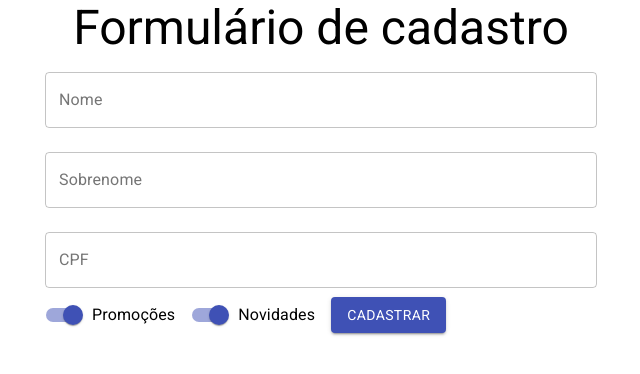
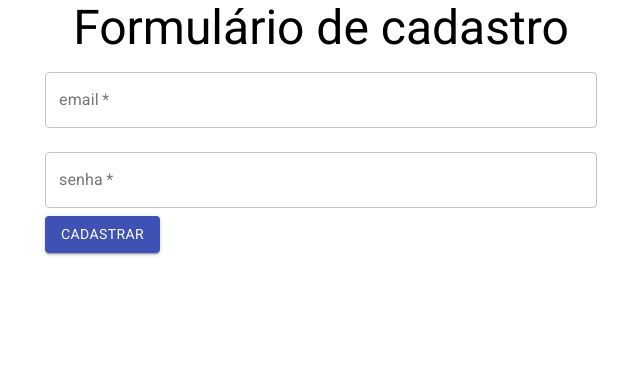
Before and after one commit to mariarubinger/form-cadastro-cliente, a React (Create React App) app: page / in a window 1280 px wide. Shown: the top 374 px of the page, without its empty margins (319-959 px from the left). Built offline with nearby package versions, Linux system fonts and the light colour scheme.

Commit message:
Trabalhar com estados (useState)

```diff
--- a/src/components/FormularioCadastro/DadosEntrega.jsx
+++ b/src/components/FormularioCadastro/DadosEntrega.jsx
@@ -1,11 +1,23 @@
-import React from 'react';
+import React, { useState } from 'react';
 import { TextField, Button } from '@material-ui/core';
 
-function DadosEntrega() {
+function DadosEntrega({aoEnviar}) {
+  const [cep, setCep] = useState("");
+  const [endereco, setEndereco] = useState("");
+  const [numero, setNumero] = useState("");
+  const [estado, setEstado] = useState("");
+  const [cidade, setCidade] = useState("");
 
   return (
-    <form>
+    <form onSubmit={(event) => {
+      event.preventDefault();
+      aoEnviar({cep, endereco, numero, estado, cidade});
+    }}>
       <TextField
+        value={cep}
+        onChange={(event) => {
+          setCep(event.target.value);
+        }}
         id="cep"
         label="CEP"
         type="number"
@@ -14,6 +26,10 @@
       />
 
       <TextField
+        value={endereco}
+        onChange={(event) => {
+          setEndereco(event.target.value);
+        }}
         id="endereco"
         label="Endereço"
         type="text"
@@ -23,6 +39,10 @@
       />
 
       <TextField
+        value={numero}
+        onChange={(event) => {
+          setNumero(event.target.value);
+        }}
         id="numero"
         label="Número"
         type="number"
@@ -31,6 +51,10 @@
       />
 
       <TextField
+        value={estado}
+        onChange={(event) => {
+          setEstado(event.target.value);
+        }}
         id="estado "
         label="Estado"
         type="text"
@@ -39,6 +63,10 @@
       />
 
       <TextField
+        value={cidade}
+        onChange={(event) => {
+          setCidade(event.target.value);
+        }}
         id="cidade"
         label="Cidade"
         type="text"
--- a/src/components/FormularioCadastro/DadosUsuario.jsx
+++ b/src/components/FormularioCadastro/DadosUsuario.jsx
@@ -1,23 +1,34 @@
-import React from 'react';
+import React, { useState } from 'react';
 import { TextField, Button } from '@material-ui/core';
 
-function DadosUsuario() {
+function DadosUsuario({ aoEnviar }) {
+  const [email, setEmail] = useState("");
+  const [senha, setSenha] = useState("");
 
   return (
-    <form>
+    <form onSubmit={(event) => {
+      event.preventDefault();
+      aoEnviar({email, senha});
+    }}>
       <TextField
+        value={email}
+        onChange={(event) => { setEmail(event.target.value) }}
         id="email"
         label="email"
         type="email"
+        required
         variant="outlined"
         margin="normal"
         fullWidth
       />
 
       <TextField
-      id="senha"
+        value={senha}
+        onChange={(event) => { setSenha(event.target.value) }}
+        id="senha"
         label="senha"
         type="password"
+        required
         variant="outlined"
         margin="normal"
         fullWidth
--- a/src/components/FormularioCadastro/FormularioCadastro.jsx
+++ b/src/components/FormularioCadastro/FormularioCadastro.jsx
@@ -2,32 +2,23 @@
 import DadosPessoais from "./DadosPessoais";
 import DadosUsuario from "./DadosUsuario";
 import DadosEntrega from "./DadosEntrega";
-import { Typography } from '@material-ui/core';
 
 //esse formulario vai controlar quantos cadastros a gente vai ter
 function FormularioCadastro({ aoEnviar, validarCPF }) {
-  const [etapaAtual, setEtapaAtual] = useState(1);
+  const [etapaAtual, setEtapaAtual] = useState(0);
 
-  function formularioAtual(etapa) {
-    switch (etapa) {
-      case 0:
-        return <DadosUsuario />;
-      case 1:
-        return <DadosPessoais aoEnviar={aoEnviar} validarCPF={validarCPF} />;
-      case 2:
-        return <DadosEntrega />;
-      default:
-        return <Typography>Erro ao selecionar formulário!</Typography>
-    }
+  const formularios = [
+  <DadosUsuario aoEnviar={proximo}/>,
+  <DadosPessoais aoEnviar={proximo} validarCPF={validarCPF} />,
+  <DadosEntrega aoEnviar={aoEnviar}/>,
+  ];
+
+  function proximo(dados){
+    setEtapaAtual(etapaAtual + 1);
   }
 
-  return (
-    <>
-    {formularioAtual(etapaAtual)}
-    </>
-  );
-}
-
+  return <>{formularios[etapaAtual]}</>;
+ }
 
 //SwitchCase é possível ser colocado dentro de uma função do JS
 //não é possível colocá-lo sozinho no react
```
Also changed, not shown: 1 other file (tests, documents, lock files or other folders).
